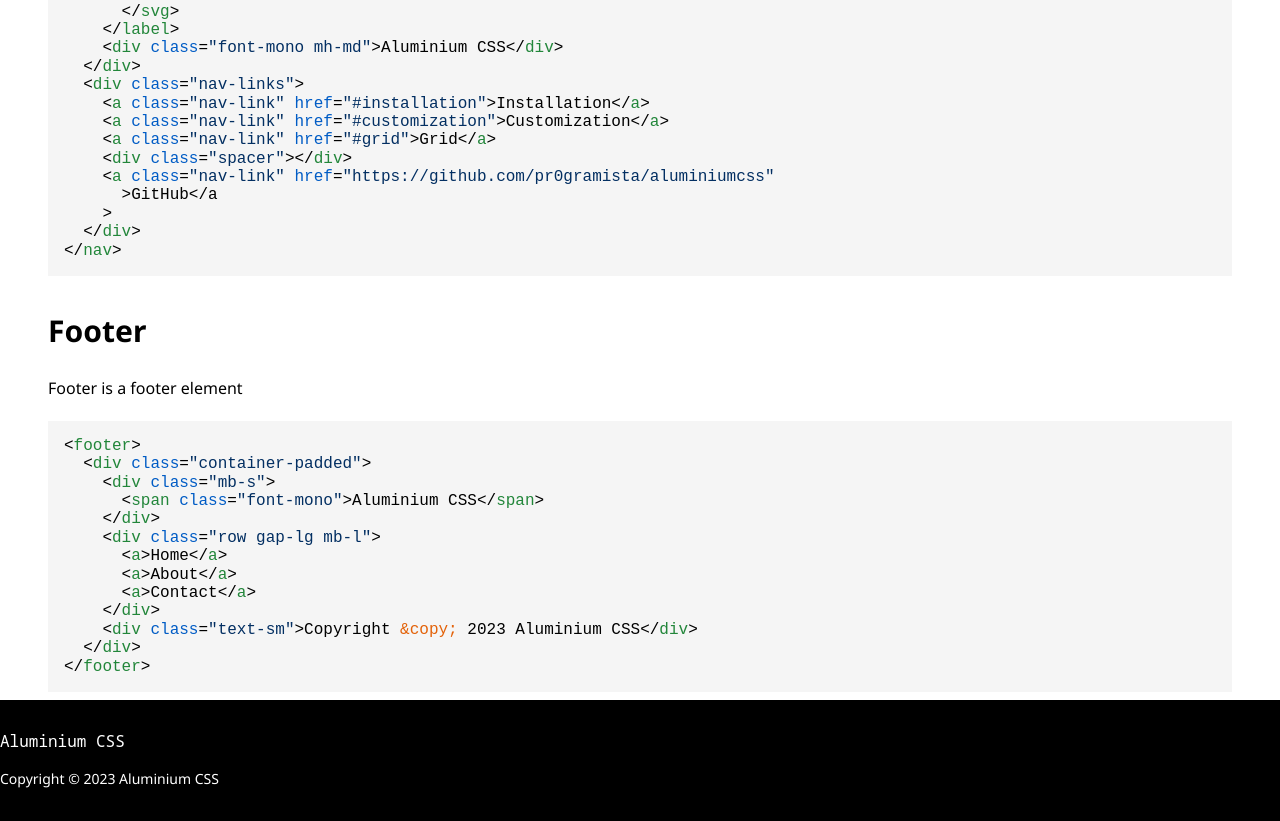
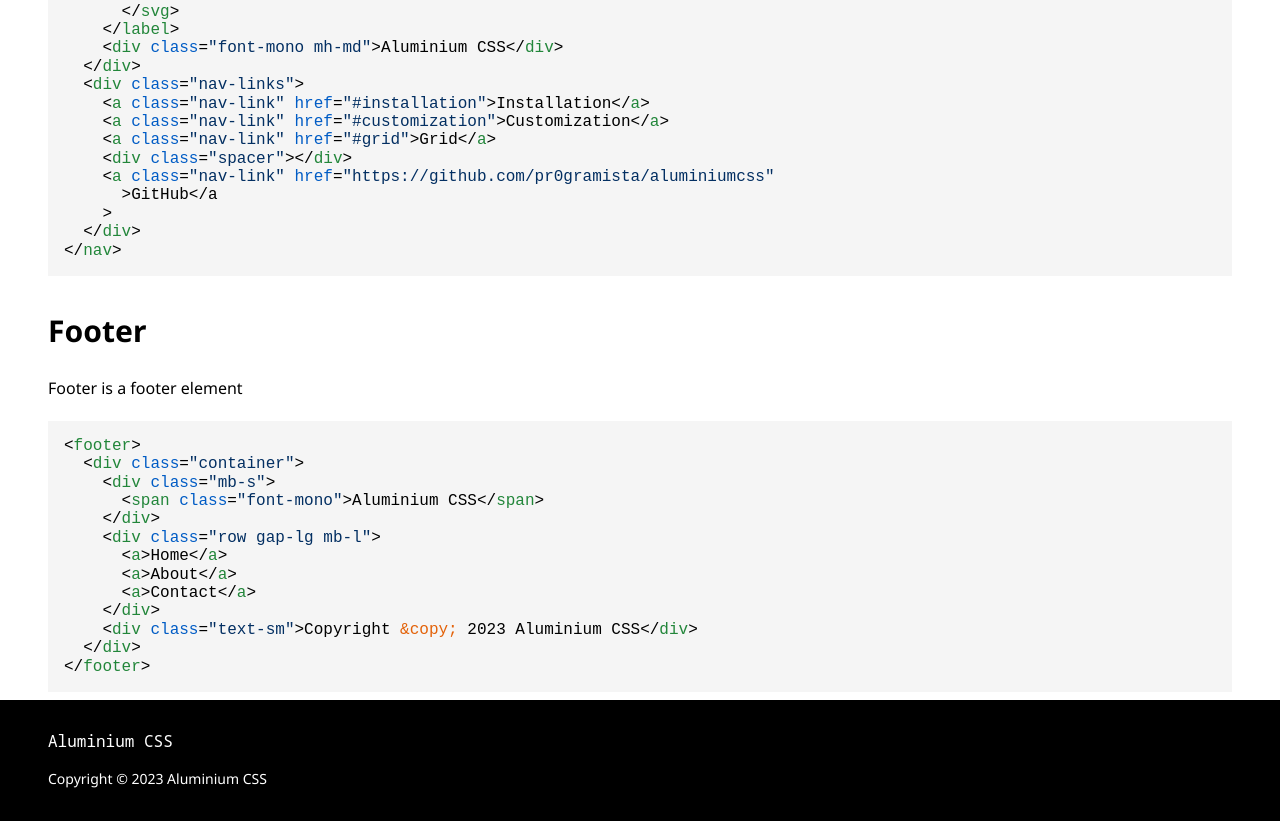
Before and after one commit to pr0gramista/aluminiumcss, a website: page index.html in a window 1280 px wide. Shown: the part 10617-11438 px from the top of the page. Drawn offline with nearby package versions, Linux system fonts and the light colour scheme.

Commit message:
Remove container-padded from footer

```diff
--- a/index.html
+++ b/index.html
@@ -698,7 +698,7 @@ require('aluminiumcss/dist/aluminium.min.css')</code></pre>
       Footer is a footer element
     </p>
     <pre><code class="language-html mv-md">&lt;footer&gt;
-  &lt;div class&#x3D;&quot;container-padded&quot;&gt;
+  &lt;div class&#x3D;&quot;container&quot;&gt;
     &lt;div class&#x3D;&quot;mb-s&quot;&gt;
       &lt;span class&#x3D;&quot;font-mono&quot;&gt;Aluminium CSS&lt;&#x2F;span&gt;
     &lt;&#x2F;div&gt;
@@ -713,7 +713,7 @@ require('aluminiumcss/dist/aluminium.min.css')</code></pre>
 </code></pre>
   </div>
   <footer>
-  <div class="container-padded">
+  <div class="container">
     <div class="mb-s">
       <span class="font-mono">Aluminium CSS</span>
     </div>
```
Also changed, not shown: parts/footer.html (+1 -1 lines).
